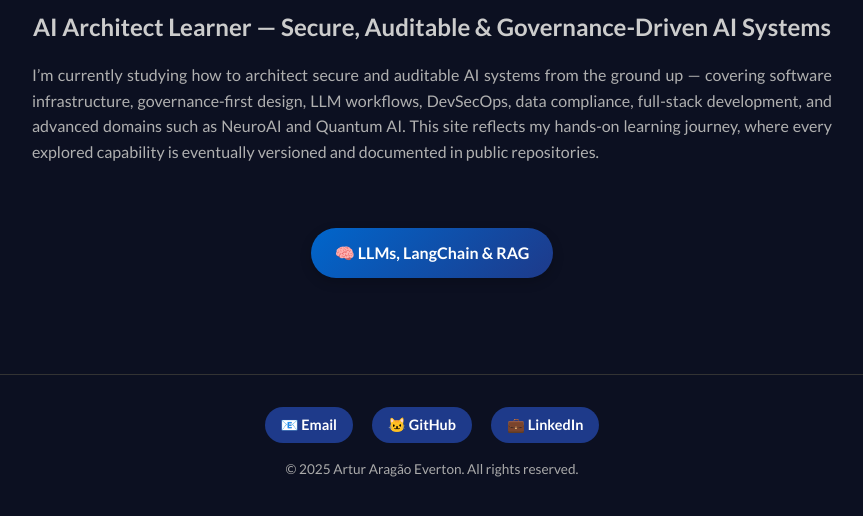
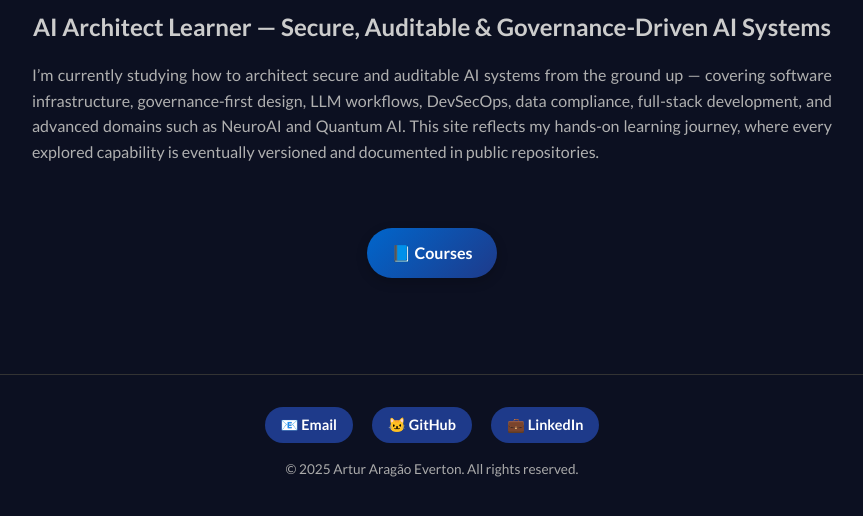
Before and after one commit to art2324/learning-journey, a plain HTML site: page index.html in a window 1280 px wide. Shown: the part 210-726 px from the top of the page, without its empty margins (208-1071 px from the left). Drawn offline with Linux system fonts and the light colour scheme.

Commit message:
Update index.html

```diff
--- a/index.html
+++ b/index.html
@@ -165,24 +165,19 @@
       </p>
     </header>
 
-    <!-- Conteúdo técnico permanece inalterado abaixo -->
-    <!-- ... todas as seções intermediárias ... -->
-
+    <!-- Botão atualizado -->
     <div class="custom-button-wrapper mt-10">
-      <a href="https://github.com/Arturaragaoeverton/Arturaragaoeverton-ai-compliance-learning-journey/tree/main/LLMs%2C%20LangChain%20%26%20RAG%20Engineering" class="custom-button">
-        🧠 LLMs, LangChain & RAG
+      <a href="https://github.com/art2324/Arturaragaoeverton-ai-compliance-learning-journey/tree/main/LLMs%2C%20LangChain%20%26%20RAG%20Engineering" class="custom-button">
+        📘 Courses
         <span class="shine"></span>
       </a>
     </div>
-
-    <!-- Continue seu conteúdo técnico... -->
-
   </main>
 
   <footer class="minimal-footer">
     <div class="footer-button-group">
       <a href="mailto:artur@brachat.com.br" class="footer-btn">📧 Email</a>
-      <a href="https://github.com/Arturaragaoeverton" target="_blank" class="footer-btn">🐱 GitHub</a>
+      <a href="https://github.com/art2324" target="_blank" class="footer-btn">🐱 GitHub</a>
       <a href="https://linkedin.com/in/artur-everton" target="_blank" class="footer-btn">💼 LinkedIn</a>
     </div>
     <div class="footer-bottom">
```
